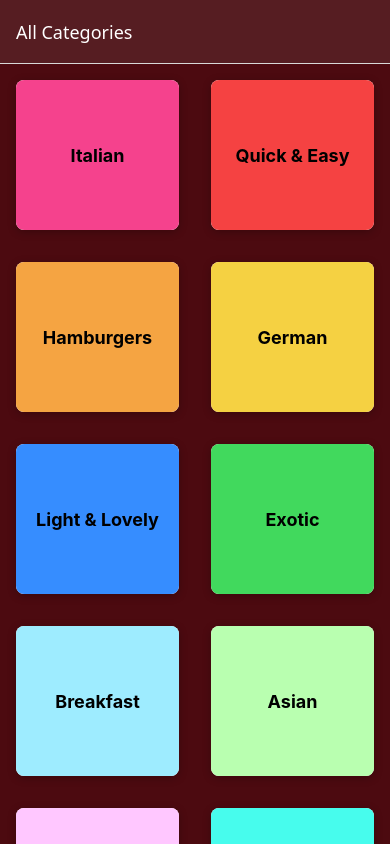
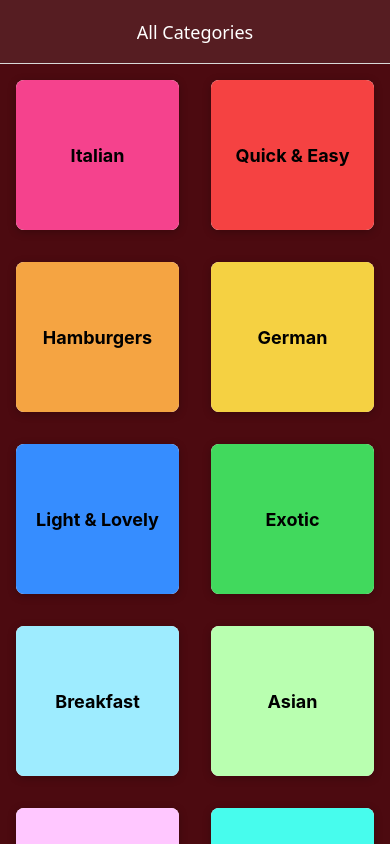
Before and after one commit to vk-giri/react-native-apps, a React Native app in the folder meals-app/: screen / in a window 390 px wide. Built offline with nearby package versions, Linux system fonts and the light colour scheme.

Commit message:
minor changes

```diff
--- a/meals-app/App.js
+++ b/meals-app/App.js
@@ -17,6 +17,7 @@ export default function App() {
         <myStack.Navigator
           screenOptions={{
             headerStyle: { backgroundColor: '#561D22FF' },
+            headerTitleAlign: 'center',
             headerTintColor: 'white',
             contentStyle: {
               backgroundColor: '#4C0A10FF',
```
